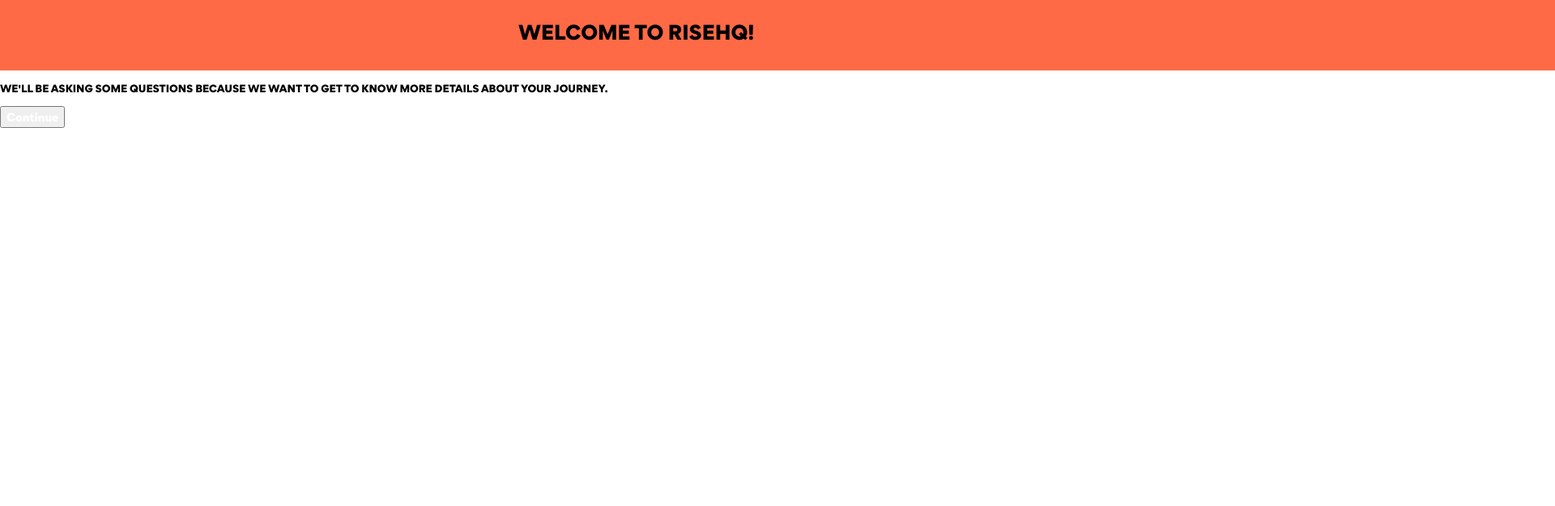
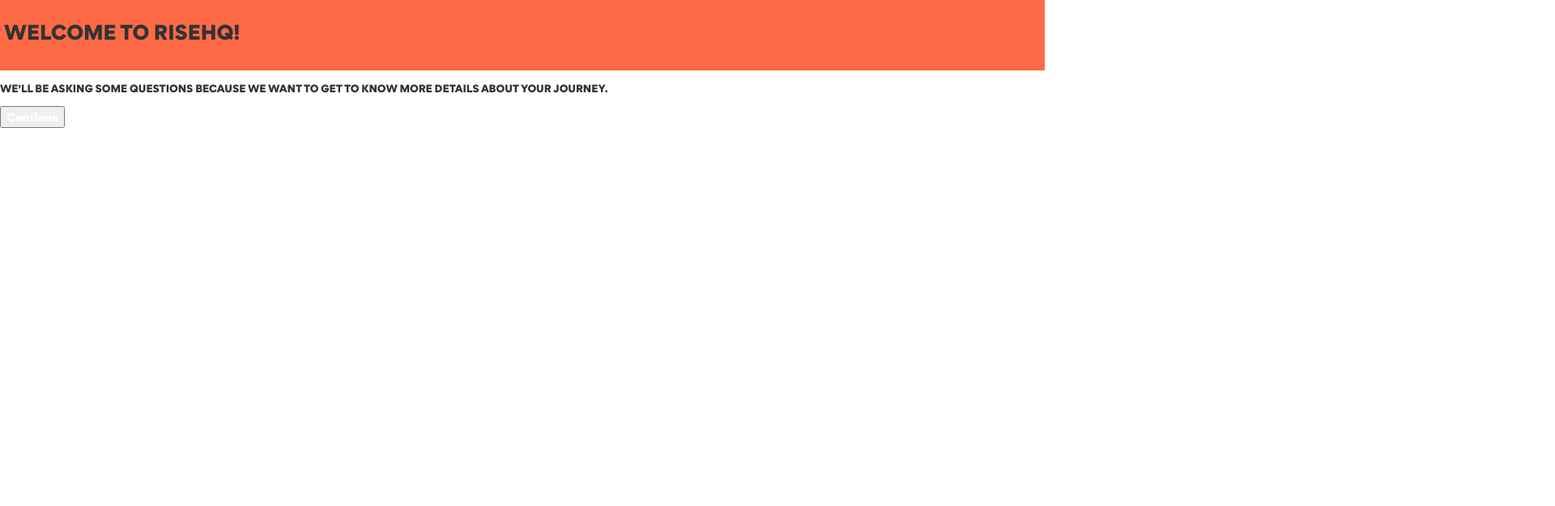
Before and after one commit to ErikaHutch/RiseHQProject, a website: page www/quizIntro.html in a window 1280 px wide. Shown: the part 175-800 px from the top of the page at 81% size, 1920 px wide, since content can reach past the window. Drawn offline with Linux system fonts and the light colour scheme.

Commit message:
black font :p

```diff
--- a/www/css/index.css
+++ b/www/css/index.css
@@ -19,6 +19,7 @@
 * {
     -webkit-tap-highlight-color: rgba(0,0,0,0); /* make transparent link selection, adjust last value opacity 0 to 1.0 */
     font-family: 'gorditablack', Arial, sans-serif; /* adding custom fonts */
+    color:#333333;
     /*font-weight: normal;
     font-style: normal;*/
 }
@@ -306,7 +307,7 @@
 .bar{
     display: block;
     width:100%;
-    padding: 5px 50%;
+    padding: 5px;
     font-weight: bold;
     font-size: 20px;
 }
--- a/www/quizIntro.html
+++ b/www/quizIntro.html
@@ -21,7 +21,7 @@
         </header>
 
         <div class="bar" style="background-color: #FF6A46;">
-            <h3>Welcome to RiseHq!</h3>
+            <h3 id="">Welcome to RiseHq!</h3>
         </div>
         <div></div> <!--The blue bit-->
         <p>We'll be asking some questions because we want to get to know more details about your journey.</p>
```
